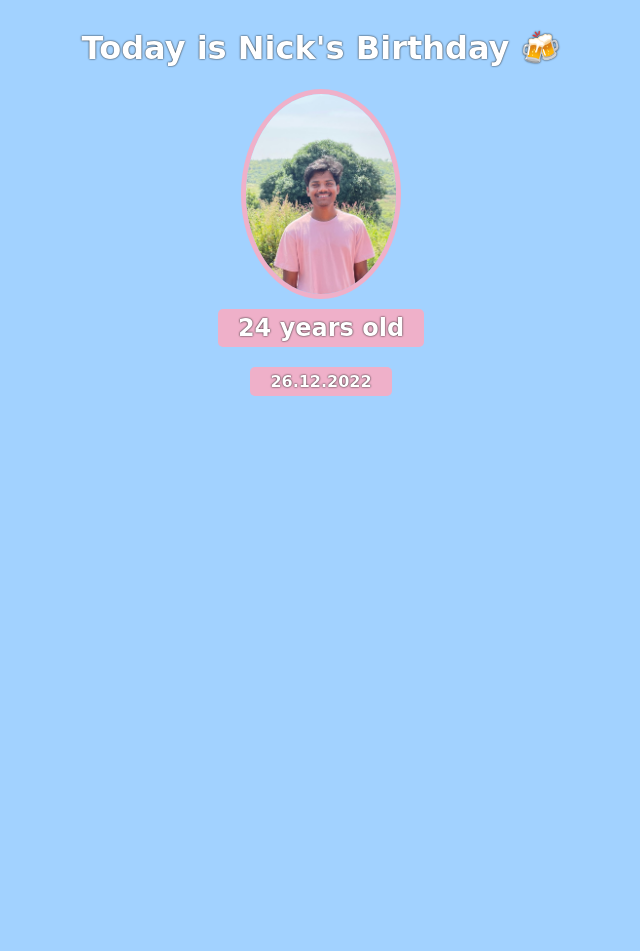
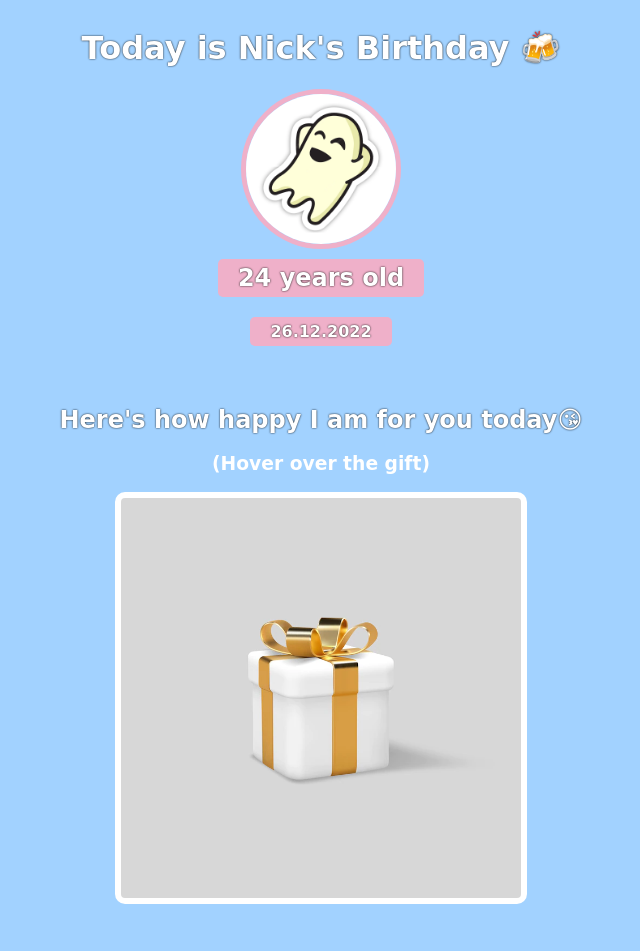
Before and after one commit to Pekka1721/Projects, a plain HTML site: page Birthdaycard/index.html in a window 1280 px wide. Shown: the top 951 px of the page, without its empty margins (319-959 px from the left). Before the commit the page ends 800 px from the top, so only its background shows below. Drawn offline with Linux system fonts and the light colour scheme; a web font is replaced by a local one.

Commit message:
Card-completed

```diff
--- a/Birthdaycard/index.html
+++ b/Birthdaycard/index.html
@@ -10,9 +10,20 @@
 <body>
     <div id="header">
         <h1>Today is  Nick's Birthday 🍻</h1>
-        <img id="birthboi-image" src="IMG_0420.jpg" alt="birthday boi">
+        <img id="birthboi-image" src="./images&gifs/happy.webp" alt="birthday boi">
         <h2 id="bday-age">24 years old</h2>
         <h4 id="bday-date">26.12.2022</h4>
     </div>
+    <div class="gift">
+        <h2 class="gift-title">Here's how happy I am for you today😘</h2>
+        <h3 class="gift-hint">(Hover over the gift)</h3>
+        <div  id="gift-img-happy" ></div>
+    </div>
+
+    <div class="gift">
+        <h2 class="gift-title">How people react when you enter the room 😎</h2>
+        <div id="gift-img-hot" > </div>
+
+    </div>
 </body>
 </html>
--- a/Birthdaycard/style.css
+++ b/Birthdaycard/style.css
@@ -14,6 +14,7 @@ h1,h2,h4{
         width: 150px;
         border-radius: 50%;
         border: 5px solid #efb0c9;
+
 }
 #bday-age, #bday-date{
     background-color: #efb0c9;
@@ -26,3 +27,26 @@ h1,h2,h4{
     flex-direction: column;
     align-items: center;
 }
+.gift{
+    margin-top: 50px;
+}
+#gift-img-happy, #gift-img-hot{
+    margin: 0 auto;
+    background-image: url(./images&gifs/gift.webp);
+    width: 400px;
+    height: 400px;
+    border-radius: 10px;
+    border: 6px solid white;
+    background-size: cover;
+
+
+}
+#gift-img-happy:hover{
+    background-image: url(./images&gifs/happyy.gif);
+}
+.gift-title{
+    margin-bottom: 10px;
+}
+#gift-img-hot:hover{
+    background-image: url(./images&gifs/happyy.gif);
+}
```
Also changed, not shown: Birthdaycard/images&gifs/bday.webp (added), Birthdaycard/images&gifs/gift.webp (added), Birthdaycard/images&gifs/happy.webp (added), Birthdaycard/images&gifs/happynewyear.webp (added), 2 other files.
